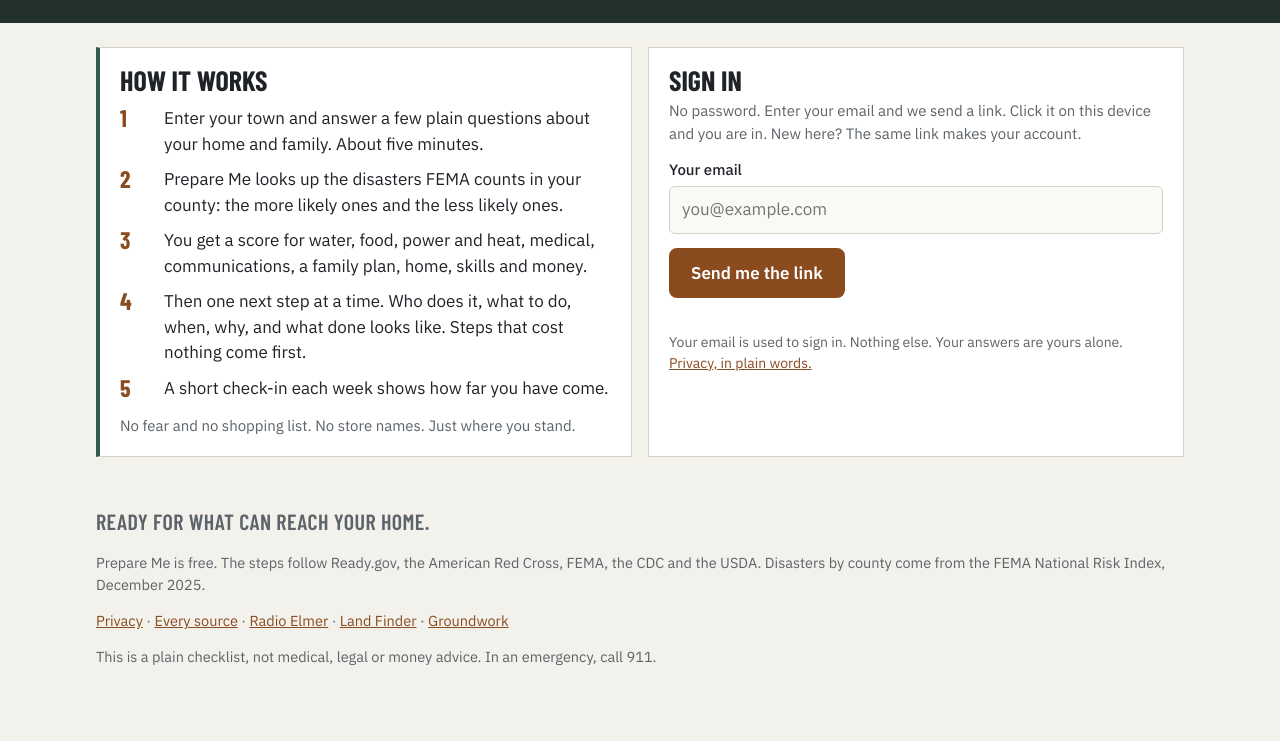
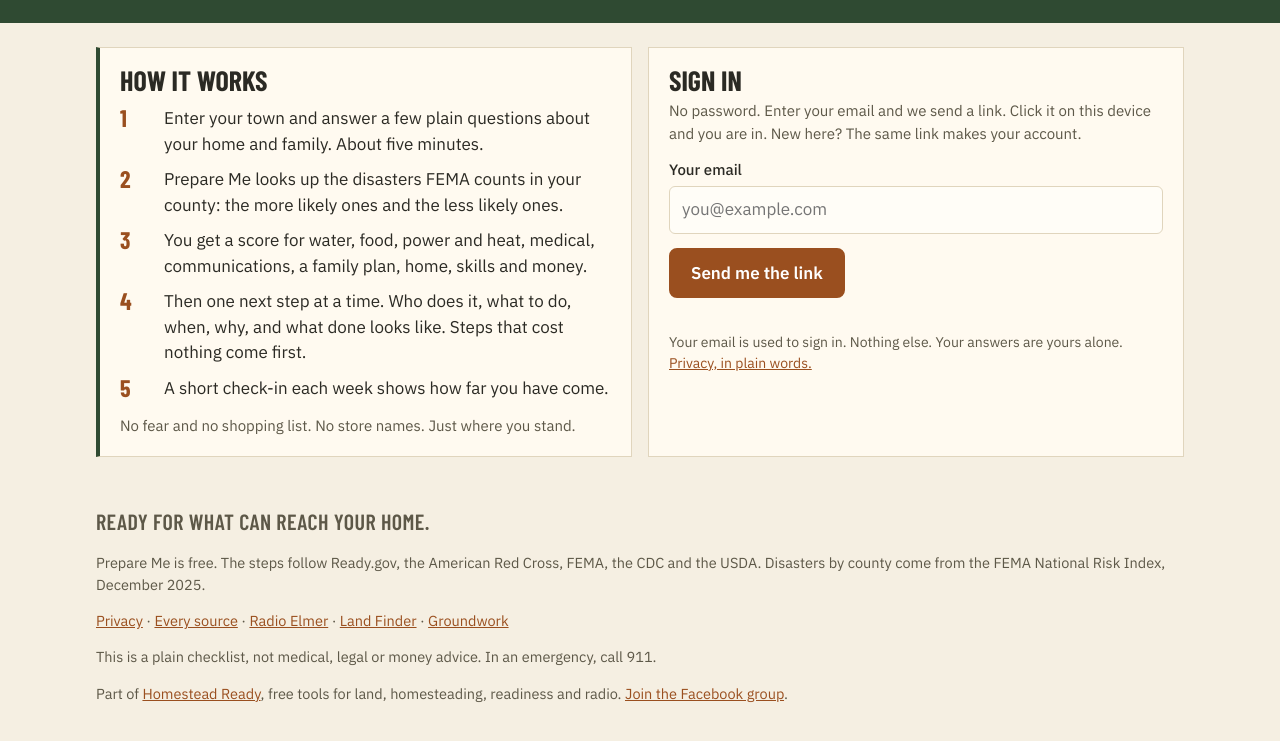
Before and after one commit to wcwilkins2025/prepare-me, a plain HTML site: page index.html in a window 1280 px wide. Shown: the part 207-948 px from the top of the page. Drawn offline with nearby package versions, Linux system fonts and the light colour scheme.

Commit message:
Homestead Ready palette, family line, sitemap and robots
Colors move to the shared nature palette (light and both dark blocks; print
styles unchanged). The finished-step checkmark uses the palette's button-text
color so it reads in dark mode. Every footer carries the Homestead Ready line.
sitemap.xml lists the public pages; robots.txt points to it.

Co-Authored-By: Claude Opus 5.5 <noreply@anthropic.com>

```diff
--- a/js/site.js
+++ b/js/site.js
@@ -62,6 +62,10 @@
         UI.el('a', { href: 'https://thelandfinder.org', target: '_blank', rel: 'noopener' }, 'Land Finder'), ' · ',
         UI.el('a', { href: 'https://groundworkpath.org', target: '_blank', rel: 'noopener' }, 'Groundwork')]));
       foot.appendChild(UI.el('p', null, 'This is a plain checklist, not medical, legal or money advice. In an emergency, call 911.'));
+      /* the Homestead Ready family line: same words on every Homestead Ready tool */
+      foot.appendChild(UI.el('p', { class: 'hr-family' }, ['Part of ', UI.el('a', { href: 'https://homesteadready.org/' }, 'Homestead Ready'),
+        ', free tools for land, homesteading, readiness and radio. ',
+        UI.el('a', { href: 'https://www.facebook.com/groups/homesteadready', rel: 'noopener' }, 'Join the Facebook group'), '.']));
     }
   };
 
--- a/site.css
+++ b/site.css
@@ -1,26 +1,26 @@
-/* Prepare Me: shared look. Same range-country palette and type as Groundwork and the Land Finder. */
+/* Prepare Me: shared look. Colors are the Homestead Ready nature palette (master: homestead-ready/palette.css); type as Groundwork and the Land Finder. */
 :root {
-  --bg: #f3f1ec; --surface: #ffffff; --fg: #1f2328; --muted: #5c6369; --rule: #d6d2c8;
-  --accent: #8a4b1f; --accent-ink: #ffffff; --accent-hover: #6e3a16;
-  --band: #22302e; --band-fg: #f3f1ec; --step: #2f5d4a; --warn: #9a3b1f;
-  --bar: #3d7a62; --grid: #e6e2d9; --field: #faf9f6; --track: #e6e2d9;
+  --bg: #f5efe2; --surface: #fffaf0; --fg: #2b2a24; --muted: #5d5848; --rule: #e0d5bd;
+  --accent: #9a4f1f; --accent-ink: #ffffff; --accent-hover: #7d3f17;
+  --band: #2f4a32; --band-fg: #f5efe2; --step: #2f4a32; --warn: #9a3b1f;
+  --bar: #4f6a3a; --grid: #ebe3d0; --field: #fffdf7; --track: #ebe3d0;
   --font-display: "Barlow Condensed", "Arial Narrow", Impact, sans-serif;
   --font-body: "IBM Plex Sans", "Segoe UI", Helvetica, Arial, sans-serif;
 }
 @media (prefers-color-scheme: dark) {
   :root:not([data-theme="light"]) {
-    --bg: #15191b; --surface: #1d2224; --fg: #e8e5de; --muted: #a09c93; --rule: #343b3e;
-    --accent: #d98a4f; --accent-ink: #15191b; --accent-hover: #e9a068;
-    --band: #0f1514; --band-fg: #e8e5de; --step: #7fc3a4; --warn: #e58a6a;
-    --bar: #7fb49b; --grid: #2a3134; --field: #15191b; --track: #2a3134;
+    --bg: #1a1d16; --surface: #252a1f; --fg: #ece5d4; --muted: #b5ad99; --rule: #3a3f31;
+    --accent: #d9884c; --accent-ink: #1a1d16; --accent-hover: #e9a068;
+    --band: #12150f; --band-fg: #ece5d4; --step: #9fbf5e; --warn: #e58a6a;
+    --bar: #9fbf5e; --grid: #2f3428; --field: #1a1d16; --track: #2f3428;
     color-scheme: dark;
   }
 }
 :root[data-theme="dark"] {
-  --bg: #15191b; --surface: #1d2224; --fg: #e8e5de; --muted: #a09c93; --rule: #343b3e;
-  --accent: #d98a4f; --accent-ink: #15191b; --accent-hover: #e9a068;
-  --band: #0f1514; --band-fg: #e8e5de; --step: #7fc3a4; --warn: #e58a6a;
-  --bar: #7fb49b; --grid: #2a3134; --field: #15191b; --track: #2a3134;
+  --bg: #1a1d16; --surface: #252a1f; --fg: #ece5d4; --muted: #b5ad99; --rule: #3a3f31;
+  --accent: #d9884c; --accent-ink: #1a1d16; --accent-hover: #e9a068;
+  --band: #12150f; --band-fg: #ece5d4; --step: #9fbf5e; --warn: #e58a6a;
+  --bar: #9fbf5e; --grid: #2f3428; --field: #1a1d16; --track: #2f3428;
   color-scheme: dark;
 }
 * { box-sizing: border-box; }
@@ -173,7 +173,7 @@ details.fold[open] > summary::before { transform: rotate(90deg); }
 .plan-list { list-style: none; margin: 0; padding: 0; }
 .plan-list li { display: grid; grid-template-columns: 26px 1fr auto; gap: 10px; align-items: center; padding: 8px 0; border-bottom: 1px solid var(--rule); }
 .plan-list .st { width: 22px; height: 22px; border-radius: 50%; border: 2px solid var(--rule); display: grid; place-items: center; font-size: 13px; }
-.plan-list li.done .st { background: var(--step); border-color: var(--step); color: #fff; }
+.plan-list li.done .st { background: var(--step); border-color: var(--step); color: var(--accent-ink); }
 .plan-list li.done a { color: var(--muted); }
 .plan-list li.later .st { border-style: dashed; }
 .plan-list .cost { font-size: 12.5px; color: var(--muted); white-space: nowrap; }
@@ -207,6 +207,10 @@ legend { font-family: var(--font-display); font-weight: 700; font-size: 22px; te
 .grid2 > .card + .card { margin-top: 0; }
 section + section, section + div, div + section { margin-top: 26px; }
 
+/* Homestead Ready family line: muted text, links in the palette's link color */
+footer .hr-family { color: var(--muted); }
+footer .hr-family a { color: var(--accent); }
+
 @media print {
   :root { --bg: #fff; --surface: #fff; --fg: #000; --muted: #333; --rule: #999; --field: #fff; }
   header, .nav, .actions, .noprint, footer { display: none !important; }
--- /dev/null
+++ b/sitemap.xml
@@ -0,0 +1,6 @@
+<?xml version="1.0" encoding="UTF-8"?>
+<urlset xmlns="http://www.sitemaps.org/schemas/sitemap/0.9">
+  <url><loc>https://preparemeapp.org/</loc><lastmod>2026-11-17</lastmod></url>
+  <url><loc>https://preparemeapp.org/resources.html</loc><lastmod>2026-11-17</lastmod></url>
+  <url><loc>https://preparemeapp.org/privacy.html</loc><lastmod>2026-11-17</lastmod></url>
+</urlset>
```
Also changed, not shown: robots.txt (added).
